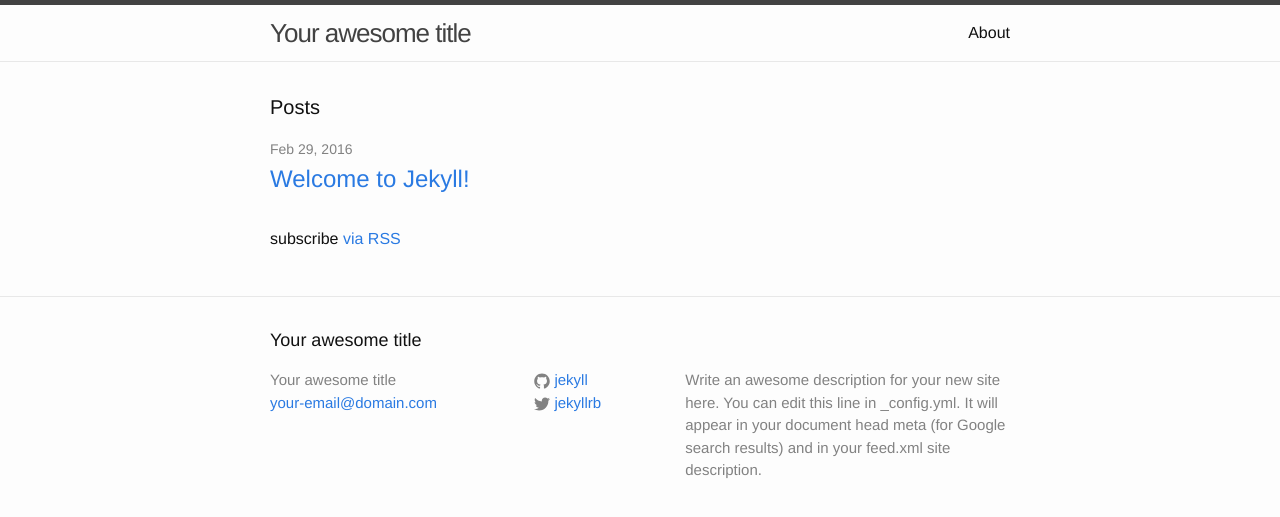
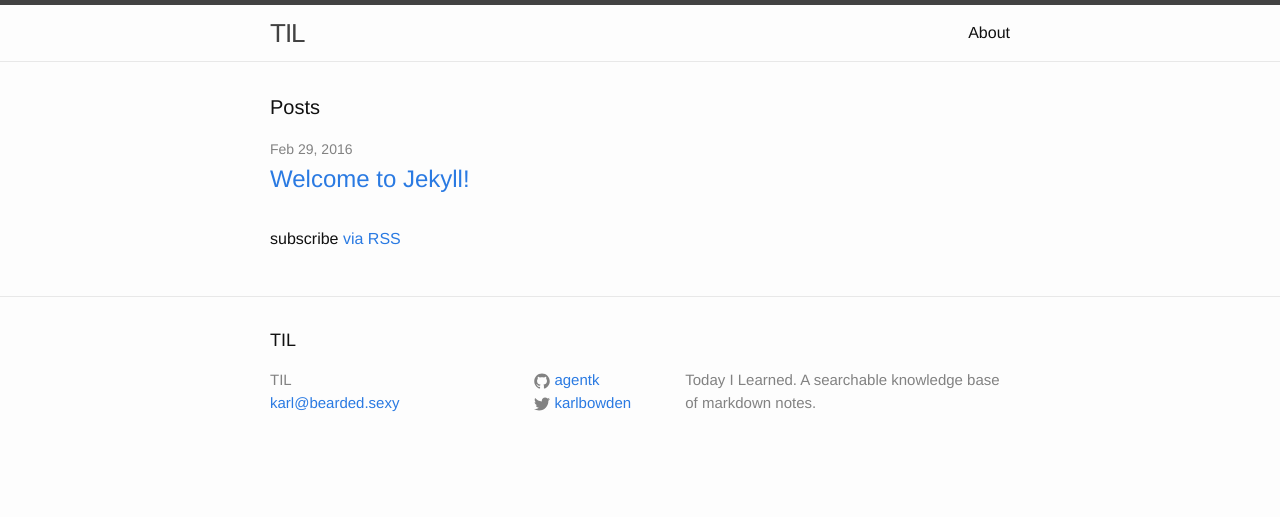
Before and after one commit to agentk/TIL, a Jekyll site: the page built from index.html, in a window 1280 px wide. Shown: the top 517 px of the page. Built offline with Jekyll 4.4.1, drawn with Linux system fonts in a browser that asks for light colours.

Commit message:
Tweak basic _config.yml settings

```diff
--- a/_config.yml
+++ b/_config.yml
@@ -6,16 +6,16 @@
 # 'jekyll serve'. If you change this file, please restart the server process.
 
 # Site settings
-title: Your awesome title
-email: your-email@domain.com
+title: TIL
+email: karl@bearded.sexy
 description: > # this means to ignore newlines until "baseurl:"
-  Write an awesome description for your new site here. You can edit this
-  line in _config.yml. It will appear in your document head meta (for
-  Google search results) and in your feed.xml site description.
+  Today I Learned. A searchable knowledge base of markdown notes.
 baseurl: "" # the subpath of your site, e.g. /blog
-url: "http://yourdomain.com" # the base hostname & protocol for your site
-twitter_username: jekyllrb
-github_username:  jekyll
+url: "http://til.dev" # the base hostname & protocol for your site
+twitter_username: karlbowden
+github_username:  agentk
+permalink: /:title/
+exclude: ['README.md', 'Gemfile', 'Gemfile.lock', 'bs-config.js']
 
 # Build settings
 markdown: kramdown
```
